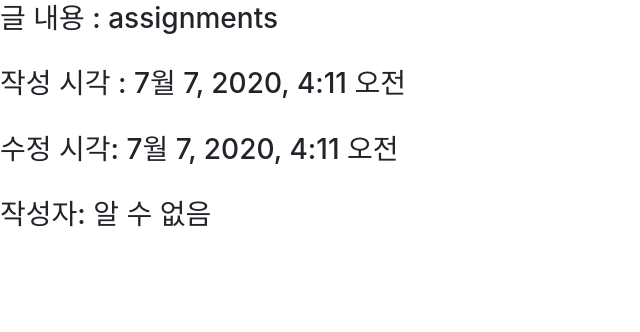
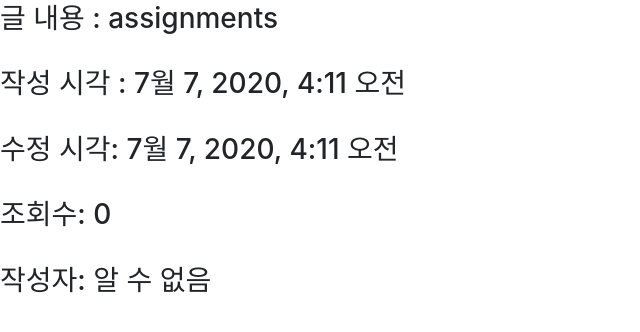
Before and after one commit to juyeonshin/summer-week1, a Django app: page /posts/show/1 in a window 1280 px wide. Shown: the part 176-508 px from the top of the page, without its empty margins (0-640 px from the left). Run offline with Django 3.2, Linux system fonts and the light colour scheme; data comes from the database, SQL or seed files in the repository; both versions use the stored data as it was after the commit; some libraries are stand-ins or nearby versions.

Commit message:
viewcount

```diff
--- a/week1/posts/templates/posts/main.html
+++ b/week1/posts/templates/posts/main.html
@@ -15,6 +15,7 @@
                        <h5 class="card-title">{{ post.title }}</h5>
                         <p class="card-text">{{ post.content }}</p>
                          <p>{{ post.created_at }}</p>
+                         <p>{{ post.view_count }}</p>
                           <a href="{% url 'posts:show' post.pk %}" class="btn btn-primary">상세보기</a>
                         </div>
                     </div>
--- a/week1/posts/templates/posts/show.html
+++ b/week1/posts/templates/posts/show.html
@@ -6,6 +6,7 @@
 <h3>글 내용 : {{ post.content }} </h3><br>
 <h3>작성 시각 : {{ post.created_at }} </h3><br>
 <h3>수정 시각: {{post.updated_at}}</h3><br>
+<h3>조회수: {{post.view_count}}</h3><br>
 {%if post.user %}
 	<h3> 작성자: {{post.user}}</h3><br>
 	{% else %}
```
Also changed, not shown: week1/db.sqlite3.
